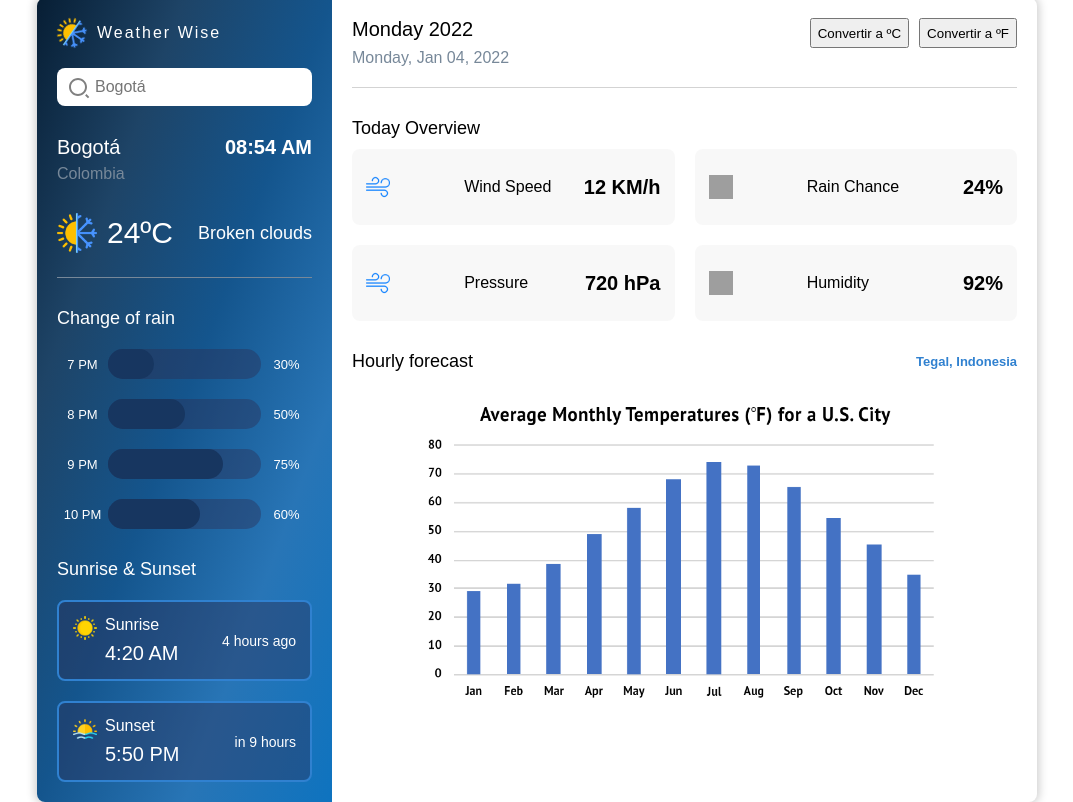
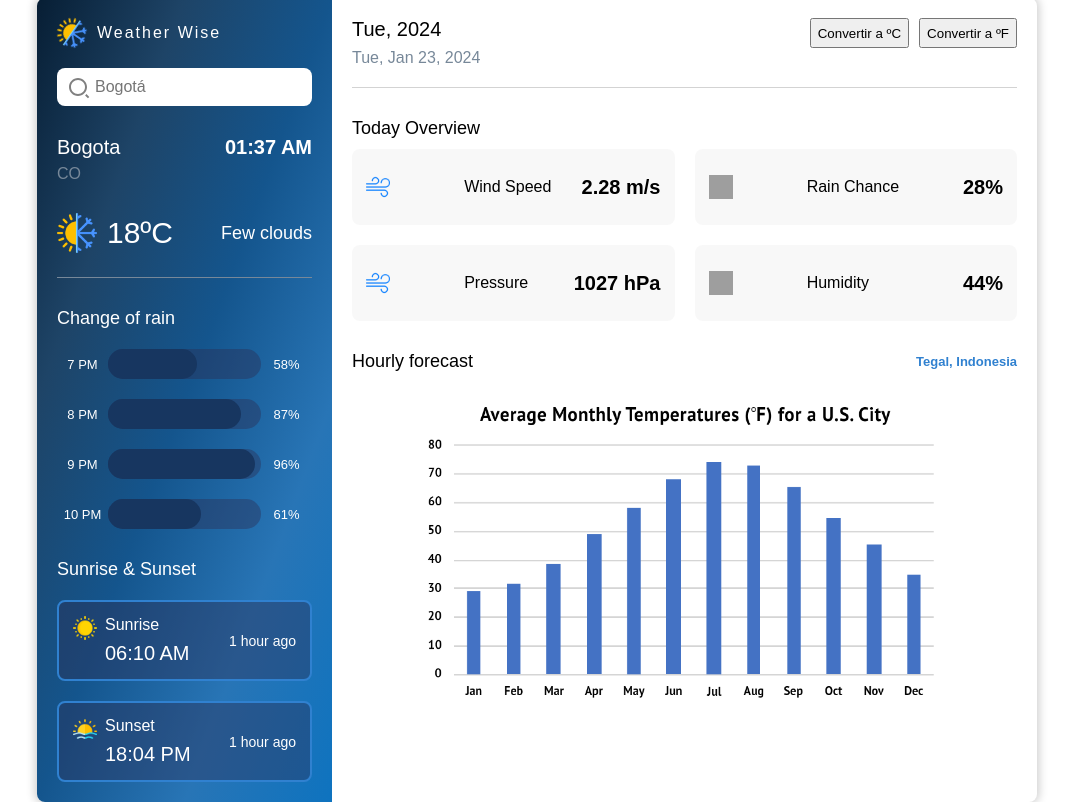
Before and after one commit to genepatino/weather_wise, a React (Vite) app: page / in a window 1280 px wide. Shown: the whole page, without its empty margins (103-1176 px from the left). Built offline with nearby package versions, Linux system fonts and the light colour scheme; grey boxes are pictures that could not be loaded.

Commit message:
replacement of fixed values with real values

```diff
--- a/src/components/Date/index.tsx
+++ b/src/components/Date/index.tsx
@@ -1,36 +1,53 @@
-import { useAppSelector } from "../../redux/hooks";
+import { useState } from "react";
+import { useAppDispatch, useAppSelector } from "../../redux/hooks";
+import { setTemperature } from "../../redux/slices/citiesSlice";
 import { DateContainer } from "./styled";
 
-function Date() {
-  const cityByUser = useAppSelector((state) => state.city);
-  const temperature = cityByUser.map((city) => city.main.temp);
-  const celsius = `${(Number(temperature.toString()) - 273.15).toFixed()}ºC`;
-  const fahrenheit = `${(
-    ((Number(temperature.toString()) - 273.15) * 9) / 5 +
-    32
-  ).toFixed()}ºF`;
+function DateToday() {
+  const [disabledFahrenheit, setDisabledFahrenheit] = useState(false);
+  const [disabledCelsius, setDisabledCelsius] = useState(false);
+  const temperatureByCity = useAppSelector((state) => state.city.main.temp);
+  const dispatch = useAppDispatch();
 
-  console.log(fahrenheit, celsius);
-
-  const convertCelsius = () => {
-    console.log(celsius);
+  const setTemperatureFahrenheit = () => {
+    const kelvinToFahrenheit = (
+      ((temperatureByCity - 273.15) * 9) / 5 +
+      32
+    ).toFixed();
+    dispatch(setTemperature(kelvinToFahrenheit));
+    setDisabledFahrenheit(true);
   };
 
-  const convertFahrenheit = () => {
-    console.log(fahrenheit);
+  const setTemperatureCelsius = () => {
+    const fahrenheitToCelsius = (((temperatureByCity - 32) * 5) / 9).toFixed();
+    dispatch(setTemperature(fahrenheitToCelsius));
+    setDisabledCelsius(true);
   };
+  const date = new Date().toString();
+  const today = `${date.slice(0, 3)}, ${date.slice(4, 10)}, ${date.slice(
+    11,
+    15
+  )}`;
+  const dayYear = `${date.slice(0, 3)}, ${date.slice(11, 15)}`;
   return (
     <DateContainer>
       <div className="conteinerDate">
-        <span className="generalDate">Monday 2022</span>
-        <span className="specificDate">Monday, Jan 04, 2022</span>
+        <span className="generalDate">{dayYear}</span>
+        <span className="specificDate">{today}</span>
       </div>
       <div className="temperatureButton">
-        <button onClick={convertCelsius}>Convertir a ºC</button>
-        <button onClick={convertFahrenheit}>Convertir a ºF</button>
+        <button onClick={setTemperatureCelsius} disabled={disabledCelsius}>
+          Convertir a ºC
+        </button>
+        <button
+          onClick={setTemperatureFahrenheit}
+          disabled={disabledFahrenheit}
+        >
+          Convertir a ºF
+        </button>
       </div>
     </DateContainer>
   );
 }
 
-export { Date };
+export { DateToday };
--- a/src/components/NameandWeatherLocation/index.tsx
+++ b/src/components/NameandWeatherLocation/index.tsx
@@ -4,39 +4,45 @@ import climaIcon from "../../images/clima.png";
 
 function NameandWeatherLocation() {
   const cityByUser = useAppSelector((state) => state.city);
+  const tempToString = cityByUser.main.temp.toString();
 
-  const weatherClouds = cityByUser
-    .map((city) => city.weather.map((clima) => clima.description))
-    .toString();
+  const weatherClouds = cityByUser.weather.map((e) => e.description).toString();
+  const kelvinToCelsius = (cityByUser.main.temp - 273.15).toFixed();
 
-  const temperature = cityByUser.map((city) => city.main.temp);
-  const celcius = `${(Number(temperature.toString()) - 273.15).toFixed()}ºC`;
+  const currenTime = new Date().toTimeString().slice(0, 5);
+  let timeFormat;
 
-  console.log(cityByUser.map((city) => city));
+  if (Number(currenTime.slice(0, 2)) < 12) {
+    timeFormat = currenTime + " AM";
+  } else {
+    timeFormat = currenTime + " PM";
+  }
+
   return (
     <>
       <NameLocation>
-        {cityByUser.length > 0 ? (
-          cityByUser.map((city) => (
-            <div key={city.id}>
-              <h3>{city.name}</h3>
-              <span>{city.sys.country}</span>
+        {cityByUser.name && cityByUser.sys ? (
+          <div key={cityByUser.id}>
+            <h3>{cityByUser.name}</h3>
+            <span>{cityByUser.sys.country}</span>
           </div>
-          ))
         ) : (
           <div>
             <h3>Bogotá</h3>
             <span>Colombia</span>
           </div>
         )}
-        <p>08:54 AM</p>
+        <p>{timeFormat}</p>
       </NameLocation>
-      {cityByUser.length > 0 ? (
-        cityByUser.map((city) => (
-          <WeatherLocation key={city.id}>
+      {Object.entries(cityByUser).length > 1 ? (
+        <WeatherLocation key={cityByUser.id}>
           <div>
             <img src={climaIcon} alt="" />
-              <span>{celcius}</span>
+            {tempToString.length > 2 ? (
+              <span>{`${kelvinToCelsius}ºC`}</span>
+            ) : (
+              <span>{`${cityByUser.main.temp}ºF`}</span>
+            )}
           </div>
           <div>
             <p>
@@ -45,7 +51,6 @@ function NameandWeatherLocation() {
             </p>
           </div>
         </WeatherLocation>
-        ))
       ) : (
         <WeatherLocation>
           <div>
--- a/src/components/SearchCity/index.tsx
+++ b/src/components/SearchCity/index.tsx
@@ -54,6 +54,7 @@ function SearchCity() {
         `${API_WEATHER}?lat=${city.latitude}&lon=${city.longitude}&appid=${API_KEY}`
       );
       const data = await response.json();
+      console.log({ data });
       dispatch(saveCity(data));
       setAllCitiesBySearch([]);
     } catch (error) {
@@ -64,7 +65,9 @@ function SearchCity() {
   return (
     <div>
       <FormSelectCity
-        $displayCities={allCitiesBySearch?.length > 0 && citySelect?.length < 1}
+        $displayCities={
+          allCitiesBySearch?.length > 0 && Object.entries(citySelect).length > 1
+        }
         onSubmit={(e) => e.preventDefault()}
       >
         <input
--- a/src/components/SunriseandSunset/index.tsx
+++ b/src/components/SunriseandSunset/index.tsx
@@ -1,8 +1,57 @@
 import { SunriseSunset, SunriseSunsetContainer } from "./styled";
 import sunrise from "../../images/sol.png";
 import sunset from "../../images/amanecer.png";
+import { useAppSelector } from "../../redux/hooks";
 
 function SunriseandSunset() {
+  const getSunrise = useAppSelector((state) => state.city.sys.sunrise);
+  const getSunsete = useAppSelector((state) => state.city.sys.sunset);
+
+  const timeSunrise = new Date(getSunrise * 1000).toTimeString().slice(0, 5);
+  const timeSunsete = new Date(getSunsete * 1000).toTimeString().slice(0, 5);
+  const currenTime = new Date().toTimeString().slice(0, 5);
+
+  const hourSunrise = Number(timeSunrise.split(":")[0]);
+  const hourSunsete = Number(timeSunsete.split(":")[0]);
+  const hourCurrenTimer = Number(currenTime.split(":")[0]);
+
+  const howLongAgoSunrise = hourCurrenTimer - hourSunrise;
+  const howLongDoesSunset = hourSunsete - hourCurrenTimer;
+
+  /* SUNSETE MESSAGE */
+  let sunsetMessage;
+  let complementSunsete;
+
+  if (Math.sign(howLongDoesSunset) === -1) {
+    const positiveValue = howLongDoesSunset * -1;
+    positiveValue > 1
+      ? (complementSunsete = "hours")
+      : (complementSunsete = "hour");
+    sunsetMessage = `${positiveValue} ${complementSunsete} ago`;
+  } else {
+    howLongDoesSunset > 1
+      ? (complementSunsete = "hours")
+      : (complementSunsete = "hour");
+    sunsetMessage = `in ${howLongDoesSunset} ${complementSunsete}`;
+  }
+
+  /* SUNRISE MESSAGE*/
+  let sunriseMessage;
+  let complementSunrise;
+
+  if (Math.sign(howLongAgoSunrise) === -1) {
+    const positiveValue = howLongDoesSunset * -1;
+    positiveValue > 1
+      ? (complementSunsete = "hours")
+      : (complementSunsete = "hour");
+    sunriseMessage = `in ${positiveValue} ${complementSunrise}`;
+  } else {
+    howLongAgoSunrise > 1
+      ? (complementSunrise = "hours")
+      : (complementSunrise = "hour");
+    sunriseMessage = `${howLongAgoSunrise} ${complementSunrise} ago`;
+  }
+
   return (
     <SunriseSunsetContainer>
       <h3>Sunrise & Sunset</h3>
@@ -12,20 +61,28 @@ function SunriseandSunset() {
             <img src={sunrise} alt="" />
             <div className="container">
               <span className="sunrise">Sunrise</span>
-              <span className="hour">4:20 AM</span>
+              {getSunrise > 0 ? (
+                <span className="hour">{timeSunrise + " AM"}</span>
+              ) : (
+                <span className="hour">{"06:10 AM"}</span>
+              )}
             </div>
           </div>
-          <span className="then">4 hours ago</span>
+          <span className="then">{sunriseMessage}</span>
         </SunriseSunset>
         <SunriseSunset>
           <div>
             <img src={sunset} alt="" />
             <div className="container">
               <span className="sunrise">Sunset</span>
-              <span className="hour">5:50 PM</span>
+              {getSunsete > 0 ? (
+                <span className="hour">{timeSunsete + " PM"}</span>
+              ) : (
+                <span className="hour">{"18:04 PM"}</span>
+              )}
             </div>
           </div>
-          <span className="then"> in 9 hours</span>
+          <span className="then">{sunsetMessage}</span>
         </SunriseSunset>
       </div>
     </SunriseSunsetContainer>
--- a/src/components/Temperature/index.tsx
+++ b/src/components/Temperature/index.tsx
@@ -1,36 +1,46 @@
 import { TemperaturePercentage, HourPercentContainer } from "./styled";
 
 function Temperature() {
+  const randomRainChange = (lowerLimit: number, upperLimit: number) => {
+    return (
+      Math.floor(Math.random() * (upperLimit - lowerLimit + 1)) + lowerLimit
+    );
+  };
+
+  const changeRain1 = randomRainChange(10, 100);
+  const changeRain2 = randomRainChange(10, 100);
+  const changeRain3 = randomRainChange(10, 100);
+  const changeRain4 = randomRainChange(10, 100);
   return (
     <TemperaturePercentage>
       <h3>Change of rain</h3>
-      <HourPercentContainer percentage={30}>
+      <HourPercentContainer percentage={changeRain1}>
         <span>7 PM</span>
         <div>
           <div></div>
         </div>
-        <span>30%</span>
+        <span>{changeRain1}%</span>
       </HourPercentContainer>
-      <HourPercentContainer percentage={50}>
+      <HourPercentContainer percentage={changeRain2}>
         <span>8 PM</span>
         <div>
           <div></div>
         </div>
-        <span>50%</span>
+        <span>{changeRain2}%</span>
       </HourPercentContainer>
-      <HourPercentContainer percentage={75}>
+      <HourPercentContainer percentage={changeRain3}>
         <span>9 PM</span>
         <div>
           <div></div>
         </div>
-        <span>75%</span>
+        <span>{changeRain3}%</span>
       </HourPercentContainer>
-      <HourPercentContainer percentage={60}>
+      <HourPercentContainer percentage={changeRain4}>
         <span>10 PM</span>
         <div>
           <div></div>
         </div>
-        <span>60%</span>
+        <span>{changeRain4}%</span>
       </HourPercentContainer>
     </TemperaturePercentage>
   );
--- a/src/components/Weather/index.tsx
+++ b/src/components/Weather/index.tsx
@@ -1,8 +1,11 @@
 import { WeatherOverview, CardWeatherOverview } from "./styled";
 import windSpeed from "../../images/viento.png";
 import rain from "../../images/icons8-llovizna-2-48.png";
+import { useAppSelector } from "../../redux/hooks";
 
 function Weather() {
+  const characteristics = useAppSelector((state) => state.city);
+
   return (
     <WeatherOverview>
       <h3>Today Overview</h3>
@@ -10,22 +13,24 @@ function Weather() {
         <div className="cardContainer">
           <img src={windSpeed} alt="" />
           <span className="spanTitle">Wind Speed</span>
-          <span className="spanValue">12 KM/h</span>
+          <span className="spanValue">{characteristics.wind.speed} m/s</span>
         </div>
         <div className="cardContainer">
           <img src={rain} alt="" />
           <span className="spanTitle">Rain Chance</span>
-          <span className="spanValue">24%</span>
+          <span className="spanValue">
+            {Math.floor(Math.random() * (100 - 10 + 1)) + 10}%
+          </span>
         </div>
         <div className="cardContainer">
           <img src={windSpeed} alt="" />
           <span className="spanTitle">Pressure</span>
-          <span className="spanValue">720 hPa</span>
+          <span className="spanValue">{characteristics.main.pressure} hPa</span>
         </div>
         <div className="cardContainer">
           <img src={rain} alt="" />
           <span className="spanTitle">Humidity</span>
-          <span className="spanValue">92%</span>
+          <span className="spanValue">{characteristics.main.humidity}%</span>
         </div>
       </CardWeatherOverview>
     </WeatherOverview>
--- a/src/components/WeatherDetails/index.tsx
+++ b/src/components/WeatherDetails/index.tsx
@@ -1,12 +1,12 @@
 import { MainContainer } from "./styled";
-import { Date } from "../Date";
+import { DateToday } from "../Date";
 import { Weather } from "../Weather";
 import { TemperatureGraph } from "../TemperatureGraph";
 
 function WeatherDetails() {
   return (
     <MainContainer>
-      <Date />
+      <DateToday />
       <Weather />
       <TemperatureGraph />
     </MainContainer>
--- a/src/redux/slices/citiesSlice.ts
+++ b/src/redux/slices/citiesSlice.ts
@@ -2,67 +2,77 @@ import { createSlice, PayloadAction } from '@reduxjs/toolkit'
 /* import type { PayloadAction } from '@reduxjs/toolkit' */
 
 // Define a type for the slice state
-interface ICities {
+interface ICity {
   id: number,
   name: string,
   sys: {
     country: string,
+    sunrise: number,
+    sunset: number
   },
   main: {
-    temp: number
+    temp: number,
+    humidity: number,
+    pressure: number,
   },
   weather: [{
     description: string
-  }]
+  }],
+  wind: {
+    speed: number
+  }
 }
 
 
 // Define the initial state using that type
-const initialState: ICities[] = []
+const initialState: ICity = {
+  id: 0,
+  name: "Bogota",
+  sys: {
+    country: "CO",
+    sunrise: 0,
+    sunset: 0
+  },
+  main: {
+    temp: 290.88,
+    humidity: 44,
+    pressure: 1027,
+  },
+  weather: [
+    {
+      description: "Few clouds"
+    }
+  ],
+  wind: {
+    speed: 2.28
+  }
+}
+
 
 export const citySlice = createSlice({
   name: 'city',
   initialState,
   reducers: {
 
-    saveCity: (state, action: PayloadAction<ICities>) => {
-      state.push(action.payload)
-      state.length > 1 ? state.shift() : null
+    saveCity: (state, action: PayloadAction<ICity>) => {
+      const { id, name, sys, main, weather, wind } = action.payload
+      state.id = id,
+        state.name = name,
+        state.sys = sys,
+        state.main = main,
+        state.weather = weather,
+        state.wind = wind
+
     },
 
-    convertTemperature: (state, action) => {
+    setTemperature: (state, action) => {
+      state.main.temp = action.payload
+    }
 
-    }
     // Use the PayloadAction type to declare the contents of `action.payload`
 
   },
 })
 
-export const { saveCity, convertTemperature } = citySlice.actions
+export const { saveCity, setTemperature } = citySlice.actions
 export default citySlice.reducer
-
-
-/* const initialState = {
-  name: "",
-  username: "",
-  email: ""
-}
-
-export const userSlice = createSlice({
-  name: "user", //nombre de la porcion a la que queremos acceder desde los componentes para modificar su estado
-  initialState,
-  reducers: { //acciones que van a modificar el estado
-    addUser: (state, action) => {
-      const { name, username, email } = action.payload;//datos que nos llegan desde en payload de la accion que despachamos en un componente
-      state.name = name
-      state.username = username
-      state.email = email
-    },
-    changeEmail: (state, action) => {
-      state.email = action.payload
-    }
-  }
-})
-
-export const { addUser, changeEmail } = userSlice.actions
-export default userSlice.reducer */
--- a/src/redux/store.ts
+++ b/src/redux/store.ts
@@ -1,10 +1,9 @@
 import { configureStore } from '@reduxjs/toolkit'
 import { citySlice } from './slices/citiesSlice'
-//import citiesReducer from './slices/citiesSlice'
 
 export const store = configureStore({
   reducer: {
-    city: citySlice.reducer
+    city: citySlice.reducer,
   },
 })
 
```
Lines whose indentation alone changed are shown as unchanged.
